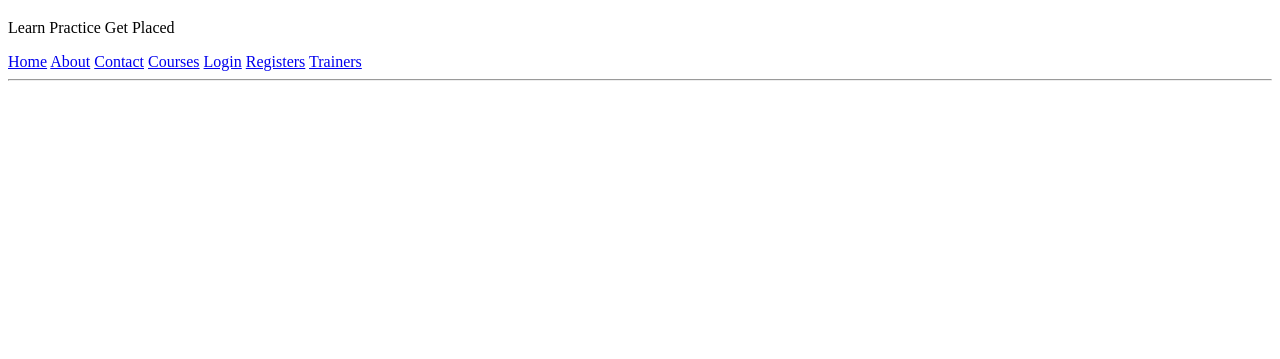
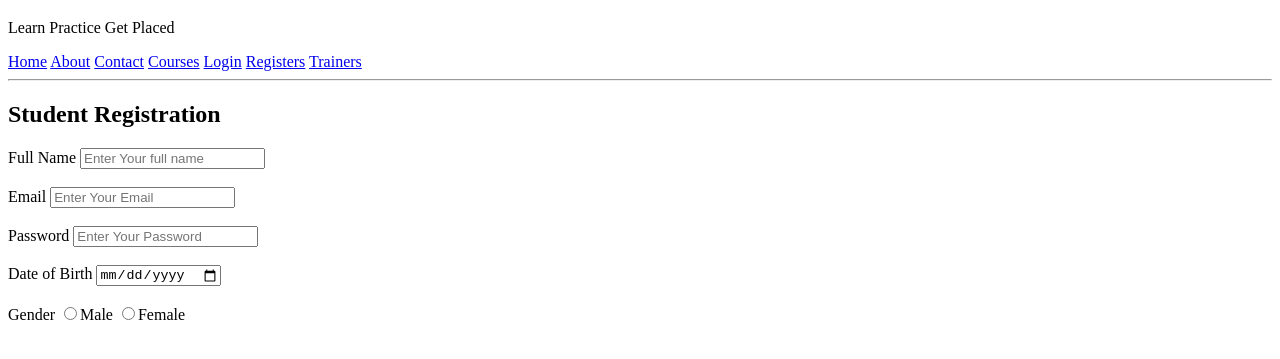
Before and after one commit to VINNU-909/python_fullstack_1, a plain HTML site: page registers.html in a window 1280 px wide. Shown: the part 61-420 px from the top of the page. Drawn offline with Linux system fonts and the light colour scheme.

Commit message:
changes done on register

```diff
--- a/registers.html
+++ b/registers.html
@@ -20,6 +20,23 @@
     </nav>
     <hr>
     </header>
+    <main>
+        <section>
+            <h2>Student Registration</h2>
+            <form>
+                <label>Full Name</label>
+                <input type="text" placeholder="Enter Your full name"><br><br>
+                <label>Email</label>
+                <input type="email" placeholder="Enter Your Email"><br><br>
+                <label>Password</label>
+                <input type="password" placeholder="Enter Your Password"><br><br>
+                <label>Date of Birth</label>
+                <input type="date"><br><br>
+                <label>Gender</label>
+                <input type="radio" name="gender" value="male">Male
+                <input type="radio" name="gender" value="female">Female
+            </form>
+        </section>
 
 </body>
 </html>
```
